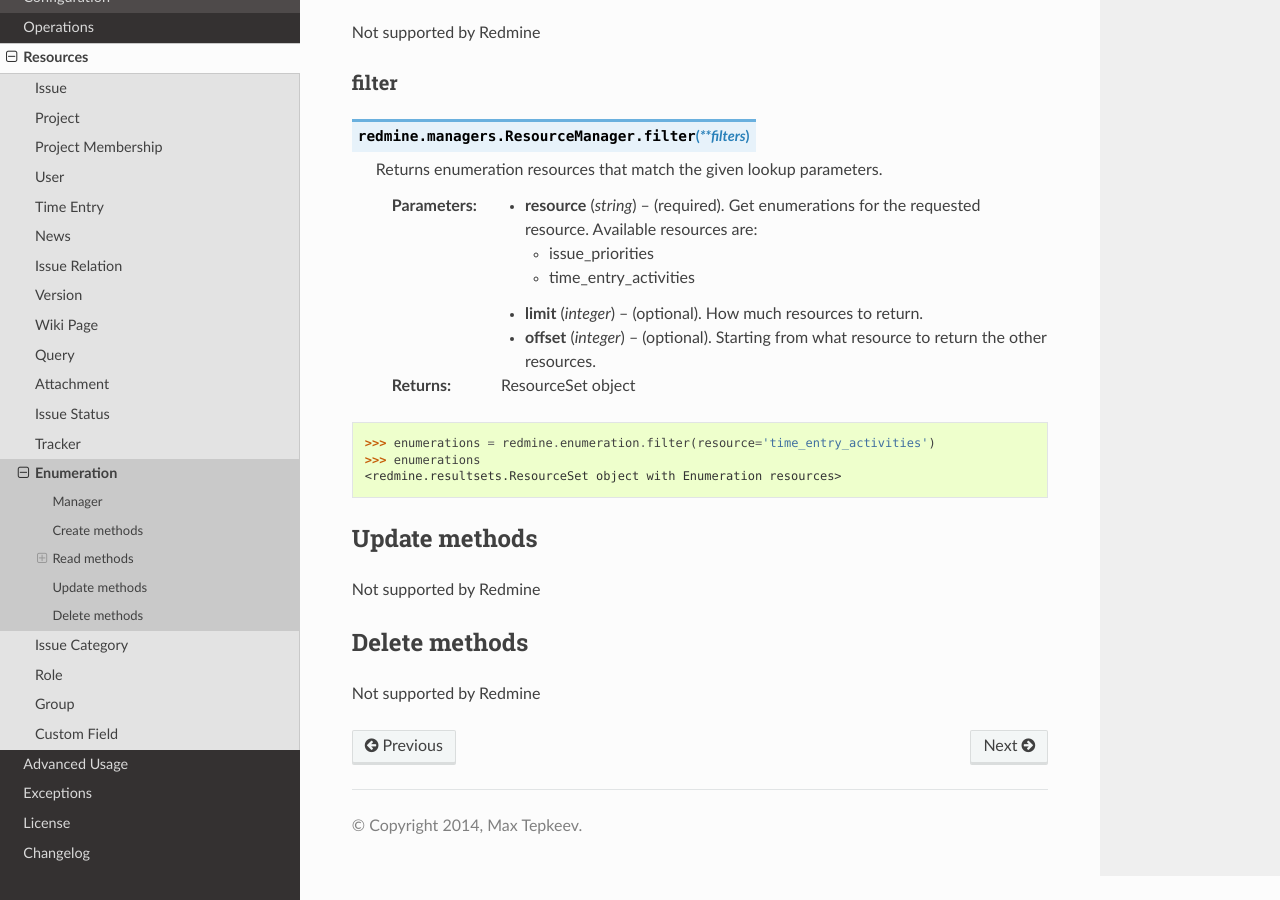
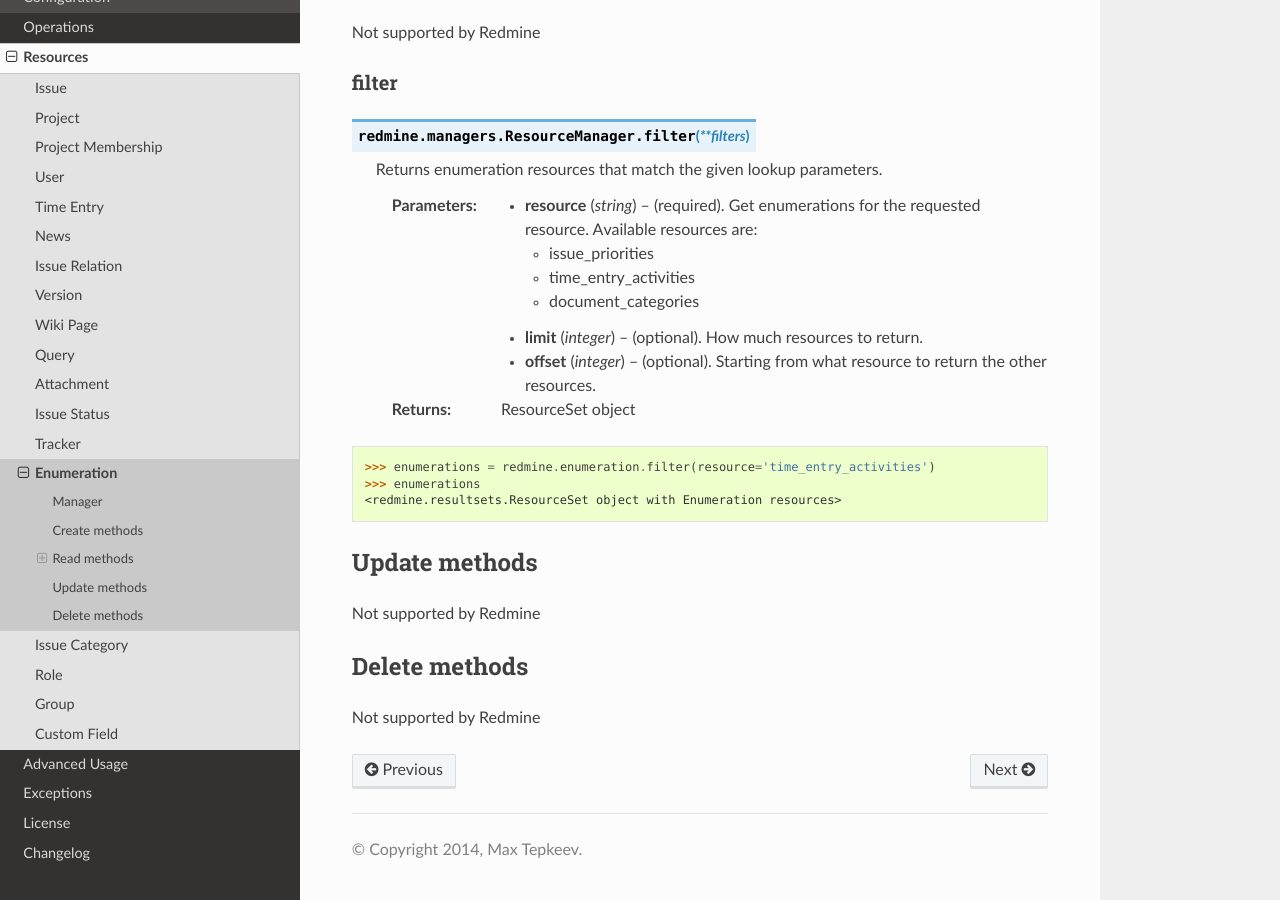
Before and after one commit to maxtepkeev/python-redmine, a Sphinx documentation site: the page built from docs/resources/enumeration.rst, in a window 1280 px wide and 900 px high, scrolled down 648 px. Built offline with Sphinx 7.4.7 and the Read the Docs theme 2.0.0, drawn with Linux system fonts in a browser that asks for light colours.

Commit message:
doc update

```diff
--- a/docs/resources/enumeration.rst
+++ b/docs/resources/enumeration.rst
@@ -44,6 +44,7 @@
 
       - issue_priorities
       - time_entry_activities
+      - document_categories
 
     :param integer limit: (optional). How much resources to return.
     :param integer offset: (optional). Starting from what resource to return the other resources.
```
